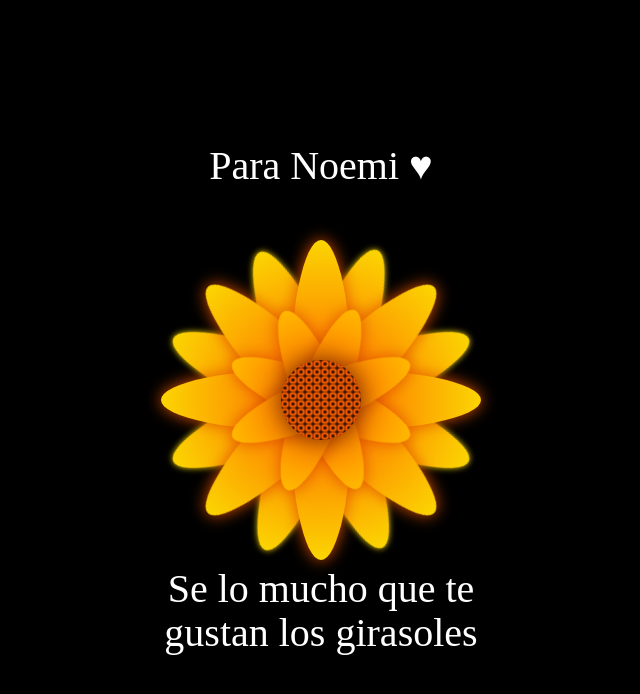
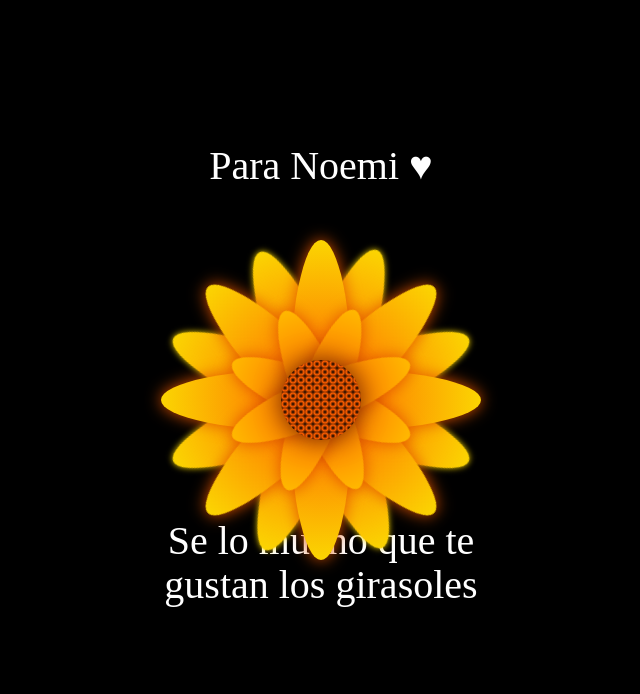
Before and after one commit to Nosrem24/FloresAmarillas, a plain HTML site: page index.html in a window 1280 px wide. Shown: the whole page, without its empty margins (319-959 px from the left). Drawn offline with Linux system fonts and the light colour scheme.

Commit message:
Update estyles.css

```diff
--- a/estyles.css
+++ b/estyles.css
@@ -36,7 +36,7 @@ animation: pulsate 2s infinite;
 }
 
 .text-below {
-    bottom: -60px; /* Ajusta la posición vertical del texto debajo de la flor */
+    bottom: -30px; /* Ajusta la posición vertical del texto debajo de la flor */
 }
 @keyframes pulsate {
 0% {
```
